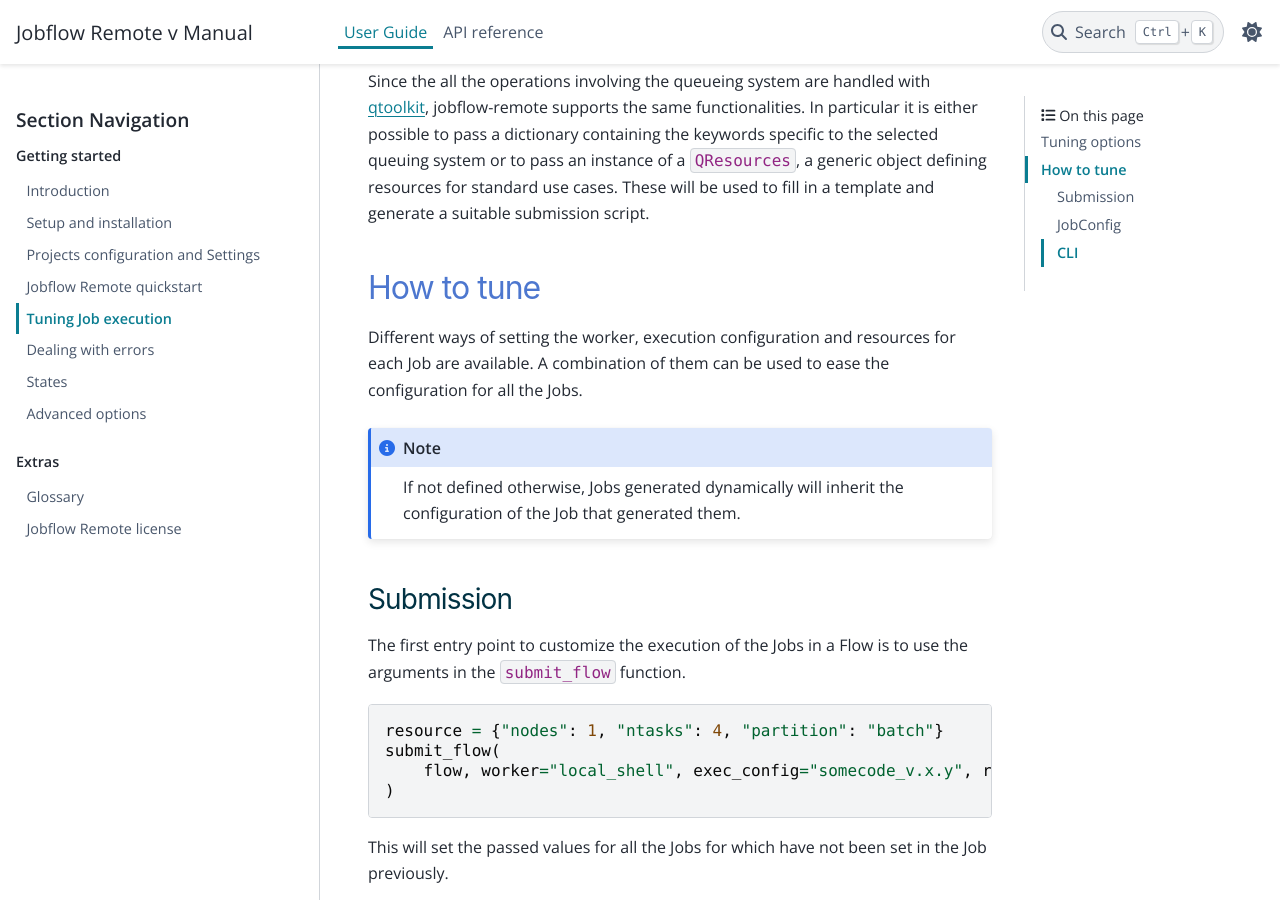
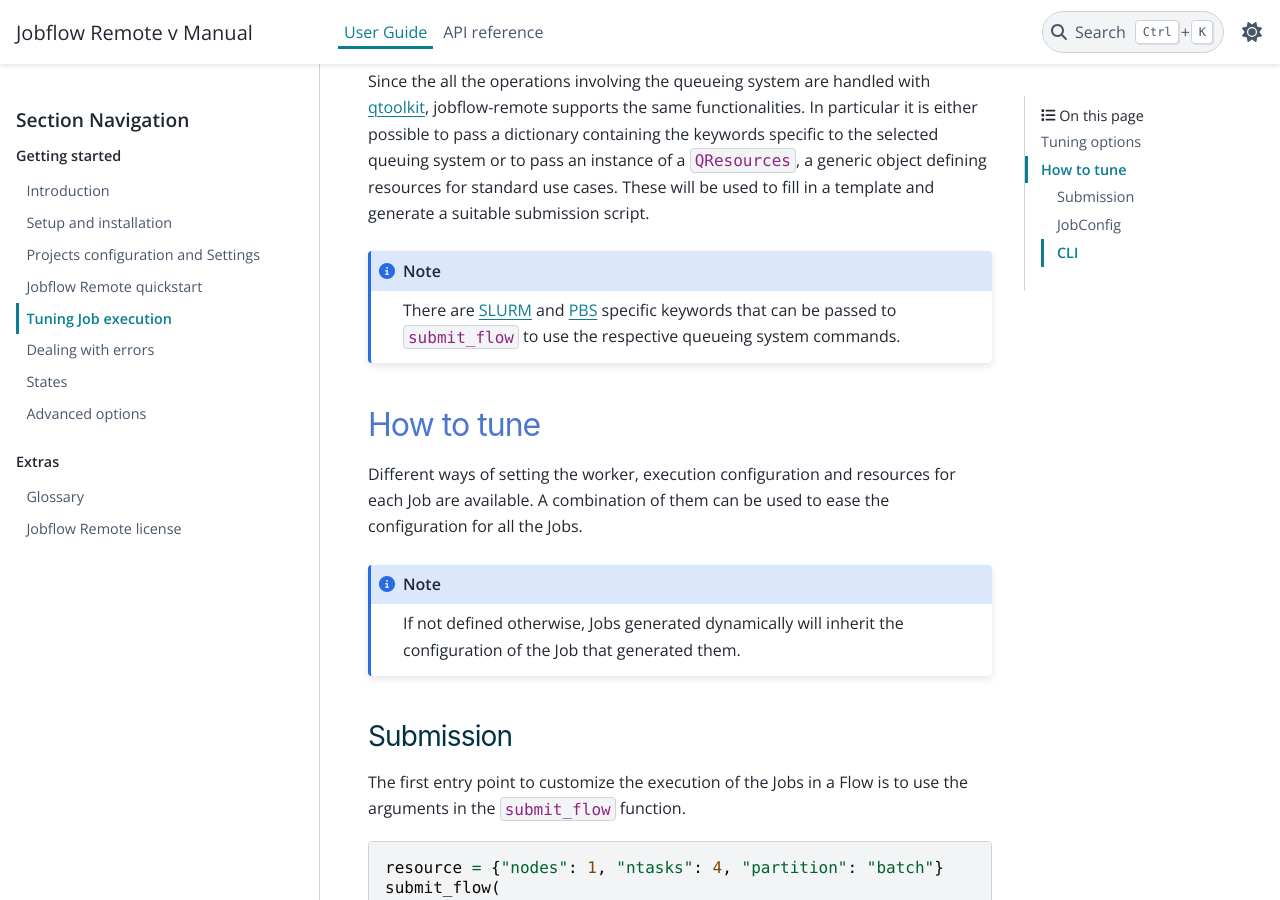
Before and after one commit to Matgenix/jobflow-remote, a Sphinx documentation site: the page built from doc/source/user/tuning.rst, in a window 1280 px wide and 900 px high, scrolled down 1315 px. Built offline with Sphinx 7.4.7 and the PyData theme 0.15.4, drawn with Linux system fonts in a browser that asks for light colours; pages that are not in the unit, such as notebooks, are missing from menus; the version number could not be read and is left out.

Commit message:
Adding hyperlink for slurm and pbs resource keywords in tuning.rst
Also see https://github.com/Matgenix/jobflow-remote/issues/143#issuecomment-2223981082

```diff
--- a/doc/source/user/tuning.rst
+++ b/doc/source/user/tuning.rst
@@ -57,6 +57,13 @@
 or to pass an instance of a ``QResources``, a generic object defining resources
 for standard use cases. These will be used to fill in a template and generate
 a suitable submission script.
+
+.. note::
+
+    There are `SLURM <https://matgenix.github.io/qtoolkit/api/qtoolkit.io.slurm.html>`_
+    and `PBS <https://matgenix.github.io/qtoolkit/api/qtoolkit.io.pbs.html>`_
+    specific keywords that can be passed to ``submit_flow`` to use the
+    respective queueing system commands.
 
 How to tune
 ===========
```
